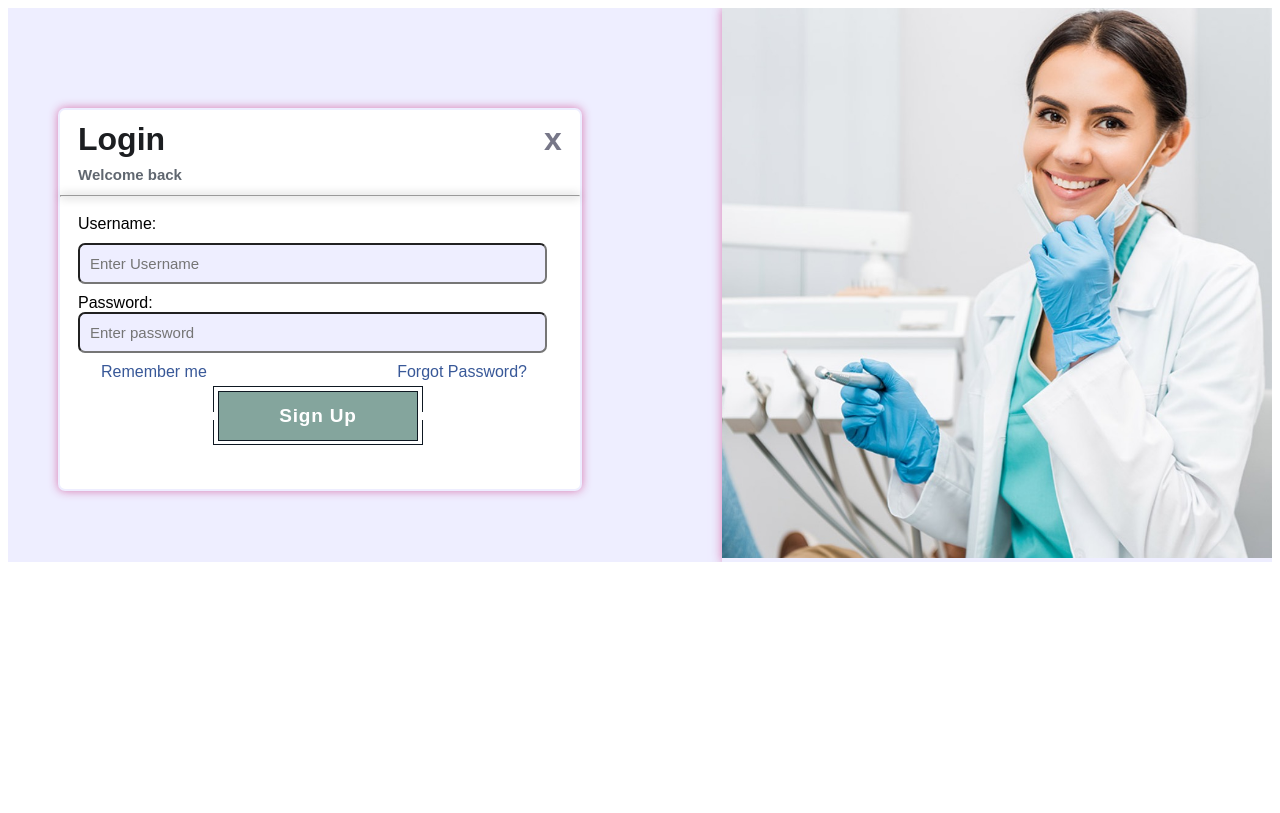
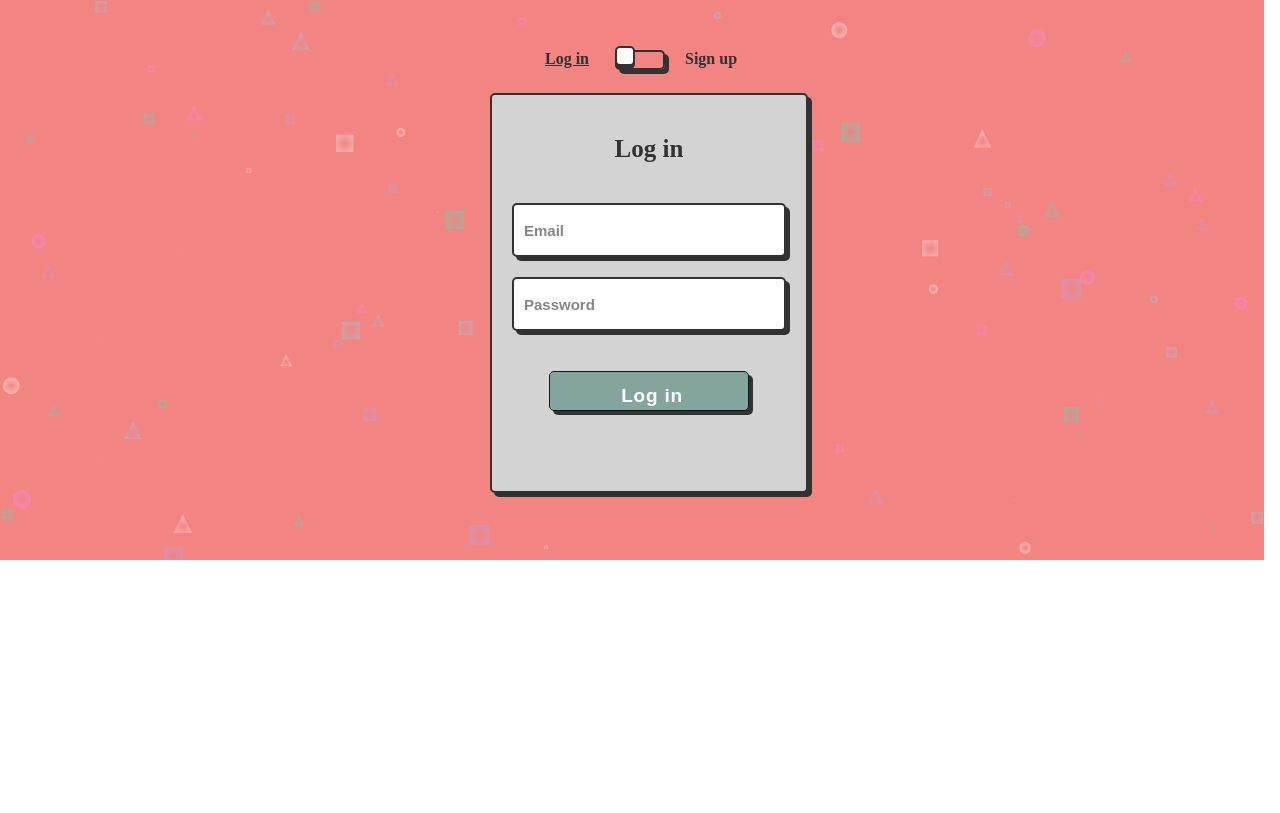
Before and after one commit to GilbertoM0/Progra-Web, a website: page ProjectLEO/lindex.html in a window 1280 px wide. Drawn offline with Linux system fonts and the light colour scheme.

Commit message:
AJUSTES EN LOGIN Y MENU

```diff
--- a/ProjectLEO/lindex.html
+++ b/ProjectLEO/lindex.html
@@ -5,47 +5,42 @@
     <meta name="viewport" content="width=device-width, initial-scale=1.0">
     <title>Log in</title>
     <link rel="stylesheet" href="style.css">
+    <!-- mensaje para mi cambia los id y clase para que agarre app.js -->
 </head>
 <body>
-    <main>
-        <div class="general-conteiner">
-            <div class="content" >
-                <header>
-                    <h1>Login <span>x</span></h1>
-                    <h5>Welcome back</h5>
-                    <hr>
-                </header>
-                <form action="" class="form" id="form" method="post">
-                    <label for="User">Username:</label>
-                    <input type="text" id="User" placeholder="Enter Username"required><br>
-                    <label for="Psw">Password:</label>
-                    <input type="password" id="Psw" placeholder="Enter password"required>
+    <div class="header finisher-header" style="width: auto; height: 560px;">
+    <div class="wrapper">
+        <div class="card-switch">
+            <label class="switch">
+               <input class="toggle" type="checkbox">
+               <span class="slider"></span>
+               <span class="card-side"></span>
+               <div class="flip-card__inner">
+                  <div class="flip-card__front">
+                     <div class="title">Log in</div>
+                     <form action="enviar.html" class="flip-card__form" method="post">
+                        <input type="email" placeholder="Email" name="email" class="flip-card__input" required>
+                        <input type="password" placeholder="Password" name="password" class="flip-card__input" required>
+                            <input type="submit" class="flip-card__btn" onclick="return enviarForm();"  value=" Log in">
+                        <p class="error" id="error"></p>
+                     </form>
+                  </div>
+                  <div class="flip-card__back">
+                     <div class="title">Sign up</div>
+                     <form action="" class="flip-card__form">
+                        <input type="name" placeholder="Name" class="flip-card__input">
+                        <input type="email" placeholder="Email" name="email" class="flip-card__input">
+                        <input type="password" placeholder="Password" name="password" class="flip-card__input">
+                        <input type="submit" class="flip-card__btn" onclick="return enviarForm();"  value="Sign Up">
+                     </form>
+                  </div>
+               </div>
+            </label>
+        </div>
+    </div>
 
-                    <div class="RFP">
-                        <div class="Remember">
-                            <a href="#">Remember me</a>
-                        </div>
-                        <div class="Forget">
-                            <a href="#">Forgot Password?</a>
-                        </div>
-                    </div>
-                    <!-- <div class="signUp">
-                        <input type="submit" onclick="return enviarForm();" class="btnSU" value="Sign Up">
-                        <p class="error" id="error"></p>
-                    </div> -->
-                    <div class="button-borders">
-                        <input class="primary-button" type="submit" onclick="return enviarForm();"  value="Sign Up">
-                        <!-- <button  onclick="return enviarForm();" class="primary-button"> Sign Up </button> -->
-                    </div>
-                    <p class="error" id="error"></p>
-                </form>
-            </div>
-            <div class="img-rigth">
-                <img src="./img/odontologo-clinica-dental.jpg" alt="" width="550px" >
-            </div>
-        </div>
-    </main>
-
+</div>
     <script src="app.js" ></script>
+    <script src="finisher-header.es5.min.js" type="text/javascript"></script>
 </body>
 </html>
--- a/ProjectLEO/menuP.css
+++ b/ProjectLEO/menuP.css
@@ -4,6 +4,9 @@
     margin: 0;
     box-sizing: border-box;
     font-family: Arial, Helvetica, sans-serif;
+}
+h2{
+    font-family: 'Dancing Script', cursive;
 }
 
 .menu-container {
--- a/ProjectLEO/style.css
+++ b/ProjectLEO/style.css
@@ -1,78 +1,205 @@
-.general-conteiner{
-    overflow: hidden;
-    background-color: #eef;
+.wrapper {
+    --input-focus: #2d8cf0;
+    --font-color: #323232;
+    --font-color-sub: #666;
+    --bg-color: #fff;
+    --bg-color-alt: #666;
+    --main-color: #323232;
+      display: flex;
+      flex-direction: column;
+      align-items: center;
+    margin: 250px;
+    /* overflow: hidden; */
   }
-hr{
-    box-shadow: 0 0 10px rgba(0, 0, 0, 0.4);
-}
-.content {
-    border: 2px solid #eef;
-    width: 520px;
-    background-color: white;
-    margin: 100px 20px 20px 50px;
-    border-radius: 7px;
-    box-shadow: 0 0 10px rgba(216, 109, 168, 0.9);
-    float: left;
-}
-h1{
-    color: #1c1e21;
-    font-family: Arial;
-    font-size: 32px;
-    line-height: 38px;
-    margin: 10px 18px;
-    margin-bottom: 0;
-}
-span{
-    margin: 0 0 0 370px;
-    color: #778;
-}
-h5{
-    color: #606770;
-    font-family: Arial;
-    font-size: 15px;
-    line-height: 24px;
-    margin: 5px 18px;
+  /* switch card */
+  .switch {
+    transform: translateY(-200px);
+    position: relative;
+    display: flex;
+    flex-direction: column;
+    justify-content: center;
+    align-items: center;
+    gap: 30px;
+    width: 50px;
+    height: 20px;
   }
 
-.form{
-    margin: 18px;
-    font-family: Arial, Helvetica, sans-serif;
+  .card-side::before {
+    position: absolute;
+    content: 'Log in';
+    left: -70px;
+    top: 0;
+    width: 100px;
+    text-decoration: underline;
+    color: var(--font-color);
+    font-weight: 600;
   }
-#User{
-    border-radius: 7px;
-    font-size: 15px;
-    padding: 10px;
-    width: 445px;
-    background-color: #eef;
-    margin-top: 10px;
-    margin-bottom: 10px;
+
+  .card-side::after {
+    position: absolute;
+    content: 'Sign up';
+    left: 70px;
+    top: 0;
+    width: 100px;
+    text-decoration: none;
+    color: var(--font-color);
+    font-weight: 600;
   }
-#Psw{
-    border-radius: 7px;
-    font-size: 15px;
-    padding: 10px;
-    width: 445px;
-    background-color: #eef;
-    margin-bottom: 10px;
+
+  .toggle {
+    opacity: 0;
+    width: 0;
+    height: 0;
   }
-a{
-    color: #385898;
+
+  .slider {
+    box-sizing: border-box;
+    border-radius: 5px;
+    border: 2px solid var(--main-color);
+    box-shadow: 4px 4px var(--main-color);
+    position: absolute;
     cursor: pointer;
+    top: 0;
+    left: 0;
+    right: 0;
+    bottom: 0;
+    background-color: var(--bg-colorcolor);
+    transition: 0.3s;
+  }
+
+  .slider:before {
+    box-sizing: border-box;
+    position: absolute;
+    content: "";
+    height: 20px;
+    width: 20px;
+    border: 2px solid var(--main-color);
+    border-radius: 5px;
+    left: -2px;
+    bottom: 2px;
+    background-color: var(--bg-color);
+    box-shadow: 0 3px 0 var(--main-color);
+    transition: 0.3s;
+  }
+
+  .toggle:checked + .slider {
+    background-color: var(--input-focus);
+  }
+
+  .toggle:checked + .slider:before {
+    transform: translateX(30px);
+  }
+
+  .toggle:checked ~ .card-side:before {
     text-decoration: none;
   }
-.RFP{
-    overflow: hidden;
+
+  .toggle:checked ~ .card-side:after {
+    text-decoration: underline;
   }
-.Remember{
-    float: left ;
-    margin: 0 0 0 23px;
+
+  /* card */
+
+  .flip-card__inner {
+    width: 300px;
+    height: 350px;
+    position: relative;
+    background-color: transparent;
+    perspective: 1000px;
+      /* width: 100%;
+      height: 100%; */
+    text-align: center;
+    transition: transform 0.8s;
+    transform-style: preserve-3d;
   }
-.Forget{
-    float: right;
-    margin: 0 35px 0 0;
+
+  .toggle:checked ~ .flip-card__inner {
+    transform: rotateY(180deg);
   }
+
+  .toggle:checked ~ .flip-card__front {
+    box-shadow: none;
+  }
+
+  .flip-card__front, .flip-card__back {
+    padding: 20px;
+    position: absolute;
+    display: flex;
+    flex-direction: column;
+    justify-content: center;
+    -webkit-backface-visibility: hidden;
+    backface-visibility: hidden;
+    background: lightgrey;
+    gap: 20px;
+    border-radius: 5px;
+    border: 2px solid var(--main-color);
+    box-shadow: 4px 4px var(--main-color);
+  }
+
+  .flip-card__back {
+    width: 100%;
+    transform: rotateY(180deg);
+  }
+
+  .flip-card__form {
+    display: flex;
+    flex-direction: column;
+    align-items: center;
+    gap: 20px;
+  }
+
+  .title {
+    margin: 20px 0 20px 0;
+    font-size: 25px;
+    font-weight: 900;
+    text-align: center;
+    color: var(--main-color);
+  }
+
+  .flip-card__input {
+    width: 250px;
+    height: 40px;
+    border-radius: 5px;
+    border: 2px solid var(--main-color);
+    background-color: var(--bg-color);
+    box-shadow: 4px 4px var(--main-color);
+    font-size: 15px;
+    font-weight: 600;
+    color: var(--font-color);
+    padding: 5px 10px;
+    outline: none;
+  }
+
+  .flip-card__input::placeholder {
+    color: var(--font-color-sub);
+    opacity: 0.8;
+  }
+
+  .flip-card__input:focus {
+    border: 2px solid var(--input-focus);
+  }
+
+  .flip-card__btn:active, .button-confirm:active {
+    box-shadow: 0px 0px var(--main-color);
+    transform: translate(3px, 3px);
+  }
+
+  .flip-card__btn {
+    margin: 20px 0 20px 0;
+    width: 120px;
+    height: 40px;
+    border-radius: 5px;
+    border: 2px solid var(--main-color);
+    background-color: var(--bg-color);
+    box-shadow: 4px 4px var(--main-color);
+    font-size: 17px;
+    font-weight: 600;
+    color: var(--font-color);
+    cursor: pointer;
+  }
+
 /* Boton Log in*/
-.primary-button {
+.flip-card__btn {
     font-family: 'Ropa Sans', sans-serif;
        /* font-family: 'Valorant', sans-serif; */
     color: white;
@@ -94,13 +221,13 @@ a{
     width: 200px;
    }
 
-   .primary-button:hover {
+   .flip-card__btn:hover {
     border: 1px solid #FF4655;
     color: white;
     background-position: 40%;
    }
 
-   .primary-button:before {
+   .flip-card__btn:before {
     content: "";
     position: absolute;
     background-color: #0E1822;
@@ -111,15 +238,15 @@ a{
     transition: background-color 0.15s ease-in-out;
    }
 
-   .primary-button:hover:before {
+   .flip-card__btn:hover:before {
     background-color: white;
    }
 
-   .primary-button:hover:after {
+   .flip-card__btn:hover:after {
     background-color: white;
    }
 
-   .primary-button:after {
+   .flip-card__btn:after {
     content: "";
     position: absolute;
     background-color: #FF4655;
@@ -129,39 +256,6 @@ a{
     right: -1px;
     transition: background-color 0.15s ease-in-out;
    }
-
-   .button-borders {
-    position: relative;
-    margin: 10px 140px;
-    width: 200px;
-    height: fit-content;
-   }
-
-   .button-borders:before {
-    content: "";
-    position: absolute;
-    width: calc(100% + 0.5em);
-    height: 50%;
-    left: -0.3em;
-    top: -0.3em;
-    border: 1px solid #0E1822;
-    border-bottom: 0px;
-       /* opacity: 0.3; */
-   }
-
-   .button-borders:after {
-    content: "";
-    position: absolute;
-    width: calc(100% + 0.5em);
-    height: 50%;
-    left: -0.3em;
-    bottom: -0.3em;
-    border: 1px solid #0E1822;
-    border-top: 0px;
-       /* opacity: 0.3; */
-    z-index: 0;
-   }
-
    .shape {
     fill: #0E1822;
    }
@@ -173,7 +267,3 @@ a{
     color: #B06AB3;
     padding-top: 20px;
 }
-.img-rigth{
-    float: right;
-    box-shadow: 0 0 10px rgba(216, 109, 168, 0.9);
-}
--- /dev/null
+++ b/package.json
@@ -0,0 +1,5 @@
+{
+  "dependencies": {
+    "mongodb": "^6.1.0"
+  }
+}
```
Also changed, not shown: ProjectLEO/connexion.js (added, +37 -0 lines), ProjectLEO/app.js (line endings or trailing spaces), ProjectLEO/finisher-header.es5.min.js (added), 2 other files. Lines whose indentation alone changed are shown as unchanged.
